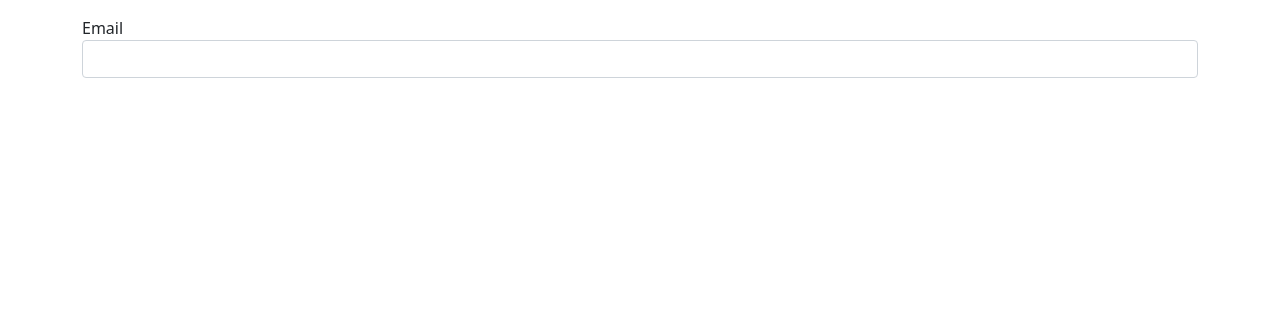
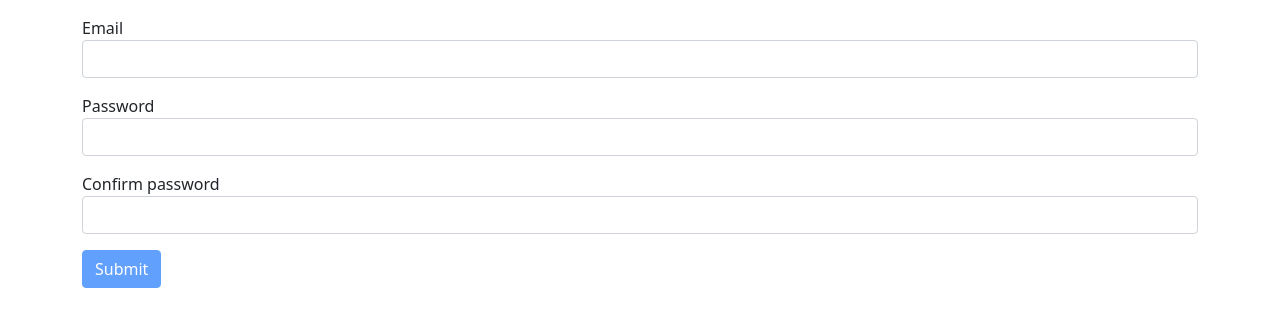
Before and after one commit to Chopper356/vue-start, a Vue app: page / in a window 1280 px wide. Shown: the top 326 px of the page. Built offline with nearby package versions, Linux system fonts and the light colour scheme.

Commit message:
Add form validations

```diff
--- a/src/App.vue
+++ b/src/App.vue
@@ -1,20 +1,74 @@
 <template>
 	<div class="container">
-		<form class="pt-3">
+		<form class="pt-3" @submit.prevent="onSubmit">
 			<div class="form-group">
 				<label for="email">Email</label>
-				<input type="email" id="email" class="form-control" v-model="email">
+				<input type="email" id="email" class="form-control" :class="{'is-invalid': $v.email.$error}" @blur="$v.email.$touch()" v-model="email">
+
+				<div class="invalid-feedback" v-if="!$v.email.required">Email field is required</div>
+				<div class="invalid-feedback" v-if="!$v.email.email">This field should be an email</div>
+				<div class="invalid-feedback" v-if="!$v.email.uniqEmail">This email has been used</div>
 			</div>
+			<div class="form-group pt-3">
+				<label for="password">Password</label>
+				<input type="password" id="password" class="form-control" :class="{'is-invalid': $v.password.$error}" @blur="$v.password.$touch()" v-model="password">
+
+				<div class="invalid-feedback" v-if="!$v.password.required">Password field is required</div>
+				<div class="invalid-feedback" v-if="!$v.password.minLength">Min length of password is {{ $v.password.$params.minLength.min }} Not it is {{ password.length }}</div>
+			</div>
+			<div class="form-group pt-3">
+				<label for="confirm">Confirm password</label>
+				<input type="password" id="confirm" class="form-control" :class="{'is-invalid': $v.confirmPassword.$error}" @blur="$v.confirmPassword.$touch()" v-model="confirmPassword">
+
+				<div class="invalid-feedback" v-if="!$v.confirmPassword.required">Password field is required</div>
+				<div class="invalid-feedback" v-if="!$v.confirmPassword.sameAs">Password should match</div>
+			</div>
+
+			<button type="submit" class="btn btn-primary mt-3" :disabled="$v.$invalid">Submit</button>
 		</form>
 	</div>
 </template>
 
 <script>
+import { required, email, minLength, sameAs } from 'vuelidate/lib/validators';
 
 export default {
 	data: () => ({
-		email: ""
-	})
+		email: "",
+		password: "",
+		confirmPassword: ""
+	}),
+	methods: {
+		onSubmit() {
+			console.log("Email", this.email);
+			console.log("Password", this.password);
+		}
+	},
+	validations: {
+		email: {
+			required,
+			email,
+			uniqEmail: (newEmail) => {
+				if (newEmail === "") return true;
+
+				return new Promise((resolve) => {
+					setTimeout(() => {
+						const value = newEmail !== "qwe@mail.ru";
+
+						resolve(value);
+					}, 1000)
+				})
+			}
+		},
+		password: {
+			required,
+			minLength: minLength(6)
+		},
+		confirmPassword: {
+			required,
+			sameAs: sameAs('password')
+		}
+	}
 }
 </script>
 
--- a/src/main.js
+++ b/src/main.js
@@ -2,7 +2,7 @@ import Vue from 'vue';
 import Vuelidate from 'vuelidate';
 import App from './App.vue';
 
-Vue.use({Vuelidate});
+Vue.use(Vuelidate);
 
 new Vue({
 	render: h => h(App),
```
